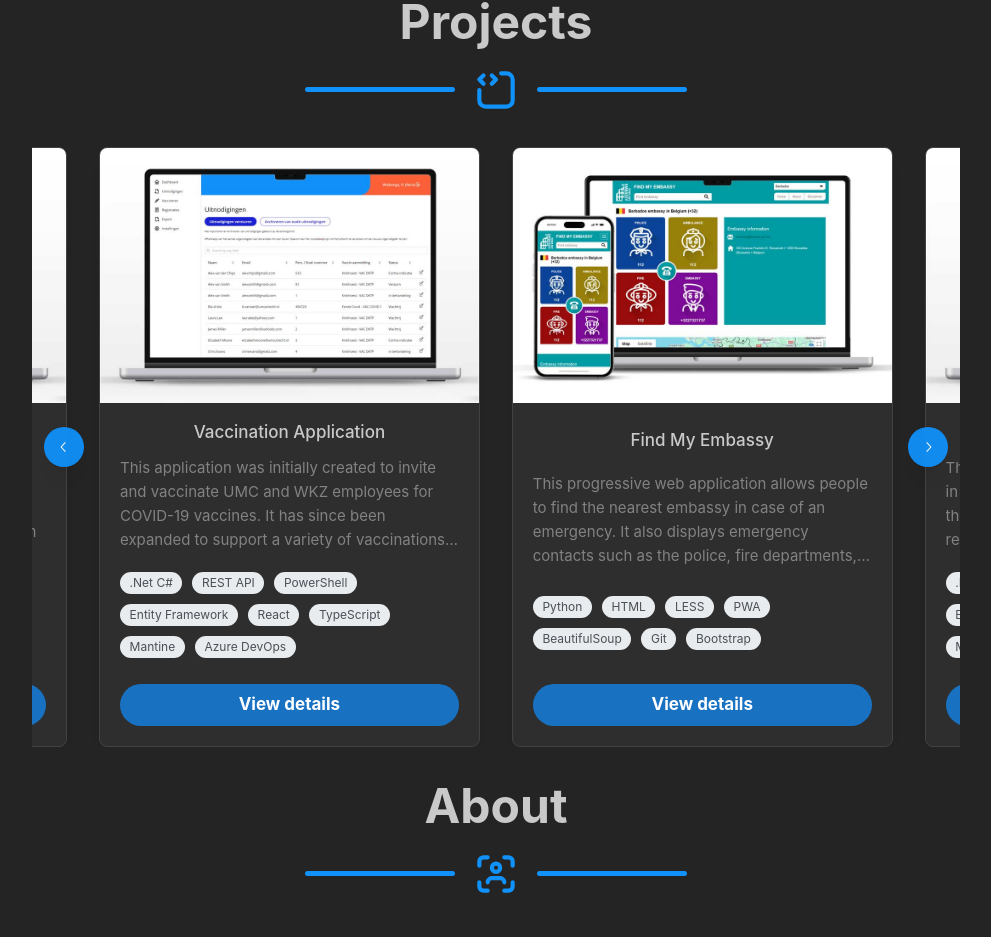
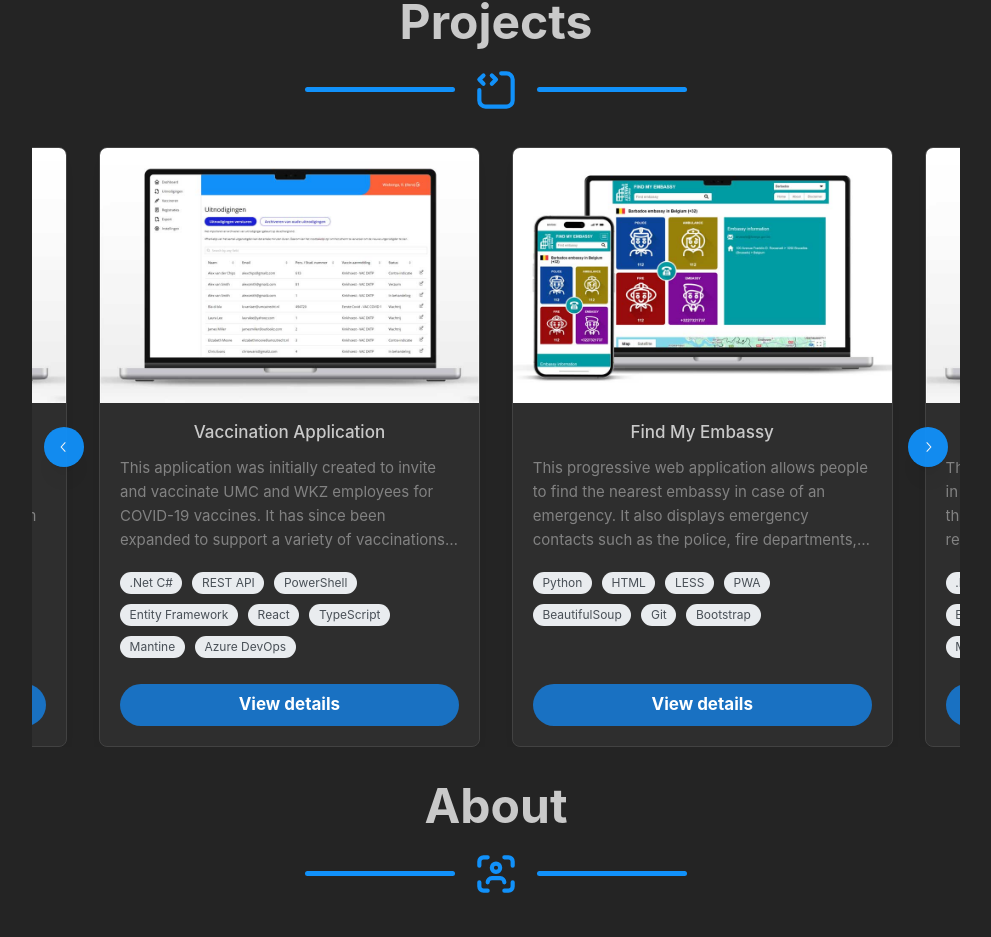
Before and after one commit to RensWiebenga/RensWiebengaDevelopment, a React (Vite) app: page / in a window 1280 px wide. Shown: the part 1549-2486 px from the top of the page, without its empty margins (144-1135 px from the left). Built offline with nearby package versions, Linux system fonts and the light colour scheme.

Commit message:
Title and description of card placed at the top

```diff
--- a/src/routes/Index/components/CardsCarousel/CardsCarousel.module.css
+++ b/src/routes/Index/components/CardsCarousel/CardsCarousel.module.css
@@ -1,8 +1,11 @@
 .cardWrapper {
   display: flex;
   flex-direction: column;
-  justify-content: space-between;
   height: 100%; /* Ensure the card takes up the full height */
+}
+
+.cardContent {
+  flex-grow: 1; /* Pushes the content upwards */
 }
 
 .card {
--- a/src/routes/Index/components/CardsCarousel/CardsCarousel.tsx
+++ b/src/routes/Index/components/CardsCarousel/CardsCarousel.tsx
@@ -42,7 +42,7 @@ function CardFunction({
       <Group mt="md" mb="xs" justify="center">
         <Text fw={500}>{title}</Text>
       </Group>
-
+      <div className={classes.cardContent}>
         <Text size="sm" h={100} c="dimmed" lineClamp={4}>
           {description}
         </Text>
@@ -61,6 +61,7 @@ function CardFunction({
             </Pill>
           ))}
         </Group>
+      </div>
 
       {/* Button to trigger modal */}
       <Button
@@ -70,6 +71,7 @@ function CardFunction({
         radius="xl"
         fw={700}
         onClick={onViewDetails}
+        className={classes.button}
       >
         View details
       </Button>
```
Lines whose indentation alone changed are shown as unchanged.
